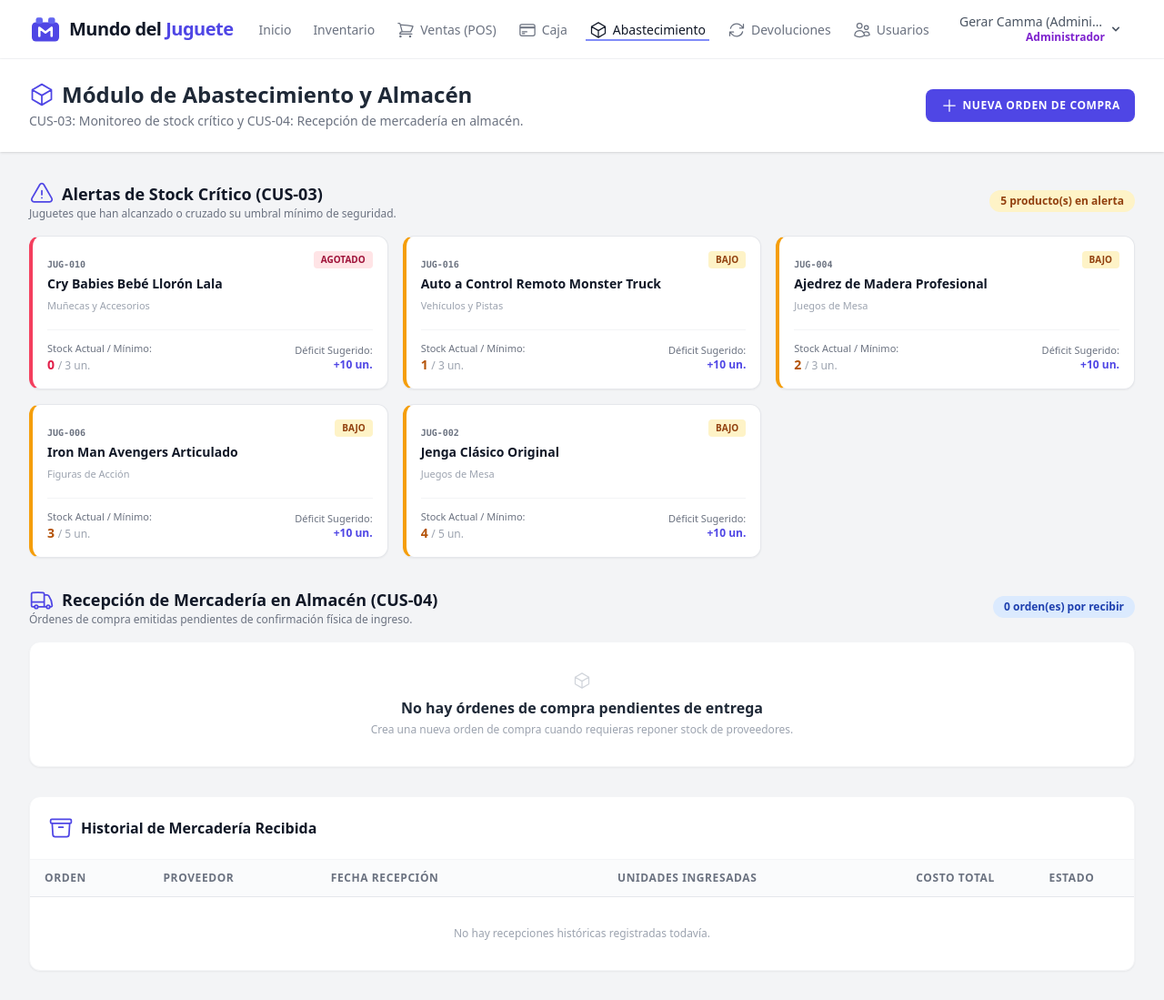
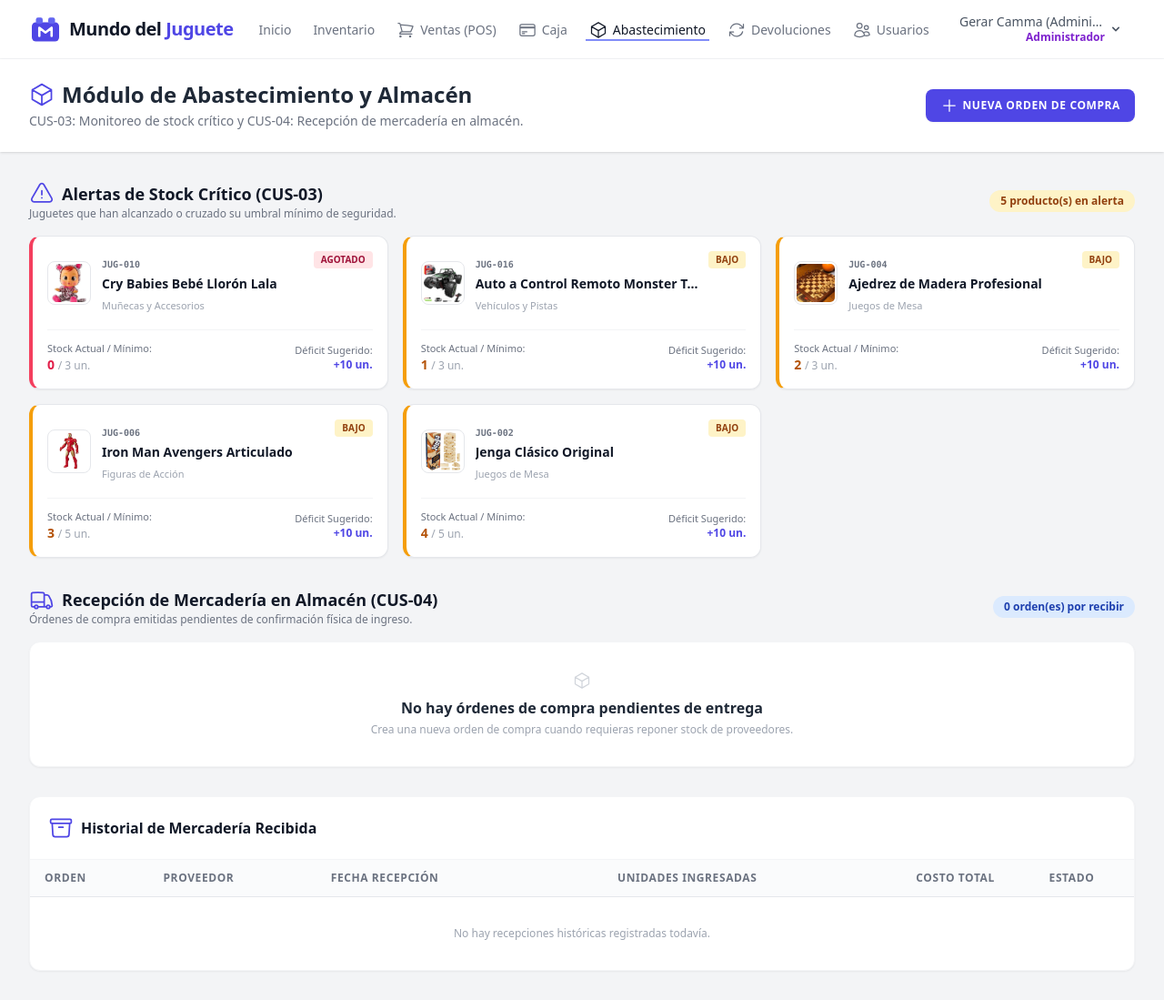
Before and after one commit to gerargram2006/Sistema-de-Gestion-de-para-Inventario-Juegeteria-Avanzado, a Laravel app: page /abastecimiento in a window 1280 px wide. Shown: the whole page at 91% size. Run offline with Laravel 12, Linux system fonts and the light colour scheme; a user stored in the database is signed in; data comes from the database, SQL or seed files in the repository; data that the repository does not hold is empty; style sheets or scripts are compiled from the project's sources.

Commit message:
feat(ui): se integran miniaturas de productos en dashboard, abastecimiento y pos

```diff
--- a/app/Http/Controllers/DashboardController.php
+++ b/app/Http/Controllers/DashboardController.php
@@ -33,7 +33,7 @@ class DashboardController extends Controller
         $ventasHoyTotal = (float) ($ventaStats->ventas_hoy_total ?? 0);
 
         $ultimosCriticos = Producto::with('categoria:id_categoria,nombre')
-            ->select(['id_producto', 'id_categoria', 'nombre', 'stock_actual', 'stock_minimo', 'estado'])
+            ->select(['id_producto', 'id_categoria', 'sku', 'nombre', 'stock_actual', 'stock_minimo', 'estado'])
             ->stockCritico()
             ->orderBy('stock_actual', 'asc')
             ->take(5)
--- a/resources/views/abastecimiento/index.blade.php
+++ b/resources/views/abastecimiento/index.blade.php
@@ -61,11 +61,14 @@
                     <div class="grid grid-cols-1 md:grid-cols-2 lg:grid-cols-3 gap-4">
                         @foreach ($criticos as $prod)
                             <div class="bg-white rounded-xl border-l-4 {{ $prod->stock_actual == 0 ? 'border-l-rose-500' : 'border-l-amber-500' }} border border-gray-200 p-4 shadow-sm hover:shadow-md transition">
-                                <div class="flex items-start justify-between">
-                                    <div>
-                                        <span class="text-[10px] font-mono font-bold text-gray-500 uppercase">{{ $prod->sku }}</span>
-                                        <h4 class="font-bold text-gray-900 text-sm mt-0.5">{{ $prod->nombre }}</h4>
-                                        <span class="text-[11px] text-gray-400">{{ $prod->categoria->nombre ?? 'Juguetería' }}</span>
+                                <div class="flex items-start justify-between gap-2">
+                                    <div class="flex items-center gap-3 min-w-0">
+                                        <x-producto-imagen :producto="$prod" texto="" class="w-12 h-12 shrink-0" />
+                                        <div class="min-w-0">
+                                            <span class="text-[10px] font-mono font-bold text-gray-500 uppercase">{{ $prod->sku }}</span>
+                                            <h4 class="font-bold text-gray-900 text-sm mt-0.5 truncate">{{ $prod->nombre }}</h4>
+                                            <span class="text-[11px] text-gray-400">{{ $prod->categoria->nombre ?? 'Juguetería' }}</span>
+                                        </div>
                                     </div>
                                     <span class="px-2 py-0.5 text-[10px] font-extrabold rounded uppercase {{ $prod->stock_actual == 0 ? 'bg-rose-100 text-rose-800' : 'bg-amber-100 text-amber-800' }}">
                                         {{ $prod->stock_actual == 0 ? 'Agotado' : 'Bajo' }}
--- a/resources/views/components/producto-imagen.blade.php
+++ b/resources/views/components/producto-imagen.blade.php
@@ -4,4 +4,4 @@
 --}}
 @props(['producto', 'texto' => null])
 
-<x-imagen :ruta="$producto->rutaImagen()" :verificada="true" :texto="$texto" :alt="$producto->nombre" {{ $attributes->merge(['class' => 'rounded-lg']) }} />
+<x-imagen :ruta="$producto->rutaImagen()" :verificada="true" :texto="$texto" :alt="$producto->nombre" {{ $attributes->merge(['class' => 'rounded-lg object-contain bg-white border border-gray-200 p-0.5']) }} />
--- a/resources/views/ventas/pos.blade.php
+++ b/resources/views/ventas/pos.blade.php
@@ -78,9 +78,9 @@
                             <div class="bg-white rounded-xl border border-gray-200 p-4 shadow-sm hover:shadow-md transition flex flex-col justify-between">
                                 <div>
                                     <!-- Foto del juguete (public/images/productos/{SKU}.jpg) -->
-                                    <div class="h-28 mb-3 rounded-lg overflow-hidden bg-gray-100">
+                                    <div class="h-32 mb-3 rounded-lg overflow-hidden bg-white border border-gray-100 p-2 flex items-center justify-center">
                                         <template x-if="prod.imagen_url">
-                                            <img :src="prod.imagen_url" :alt="prod.nombre" loading="lazy" class="w-full h-full object-cover">
+                                            <img :src="prod.imagen_url" :alt="prod.nombre" loading="lazy" class="w-full h-full object-contain">
                                         </template>
                                         <template x-if="!prod.imagen_url">
                                             <div class="w-full h-full flex flex-col items-center justify-center gap-1 text-gray-400 border border-dashed border-gray-300 rounded-lg">
```
Also changed, not shown: resources/views/dashboard.blade.php (+6 -1 lines).
